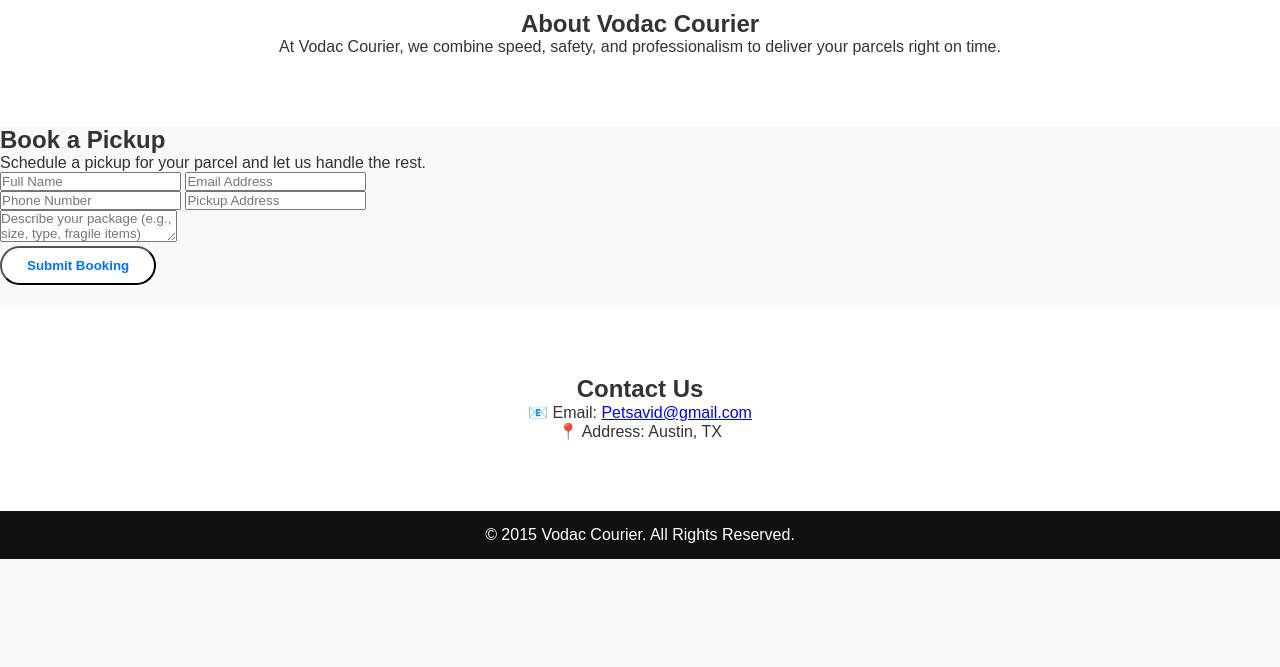
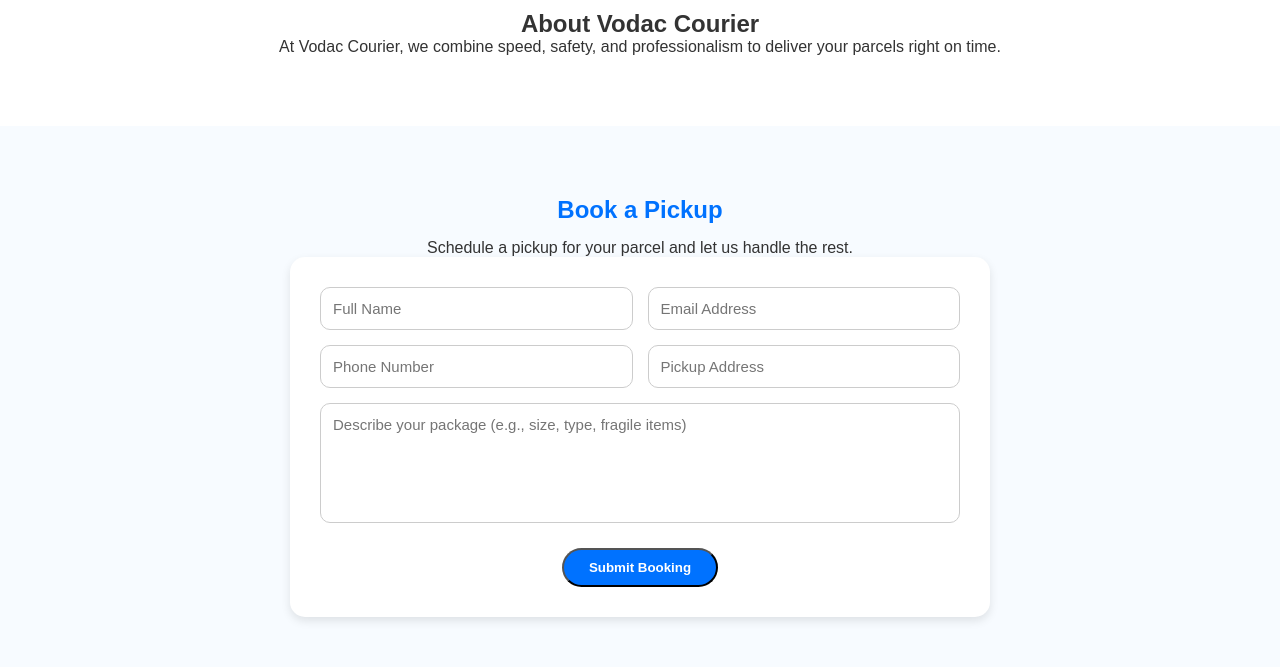
Before and after one commit to avidhunt/vodaccourier, a plain HTML site: page index.html in a window 1280 px wide. Shown: the part 980-1647 px from the top of the page. Before the commit the page ends 1539 px from the top, so only its background shows below. Drawn offline with Linux system fonts and the light colour scheme.

Commit message:
Update style.css

```diff
--- a/style.css
+++ b/style.css
@@ -128,4 +128,61 @@ footer {
   color: white;
   text-align: center;
   padding: 15px;
+
 }
+.book {
+  background: #f7fbff;
+  padding: 70px 20px;
+  text-align: center;
+}
+
+.book h2 {
+  margin-bottom: 15px;
+  color: #0072ff;
+}
+
+.booking-form {
+  max-width: 700px;
+  margin: 0 auto;
+  background: white;
+  padding: 30px;
+  border-radius: 15px;
+  box-shadow: 0 4px 10px rgba(0,0,0,0.1);
+}
+
+.booking-form .form-group {
+  display: flex;
+  flex-wrap: wrap;
+  gap: 15px;
+  margin-bottom: 15px;
+}
+
+.booking-form input,
+.booking-form textarea {
+  flex: 1 1 45%;
+  padding: 12px;
+  border: 1px solid #ccc;
+  border-radius: 10px;
+  font-size: 15px;
+}
+
+.booking-form textarea {
+  flex: 1 1 100%;
+  height: 120px;
+  resize: none;
+}
+
+.booking-form .btn {
+  margin-top: 10px;
+  background: #0072ff;
+  color: white;
+}
+
+.booking-form .btn:hover {
+  background: #00c4ff;
+}
+
+.booking-response {
+  margin-top: 20px;
+  font-weight: 600;
+}
```
